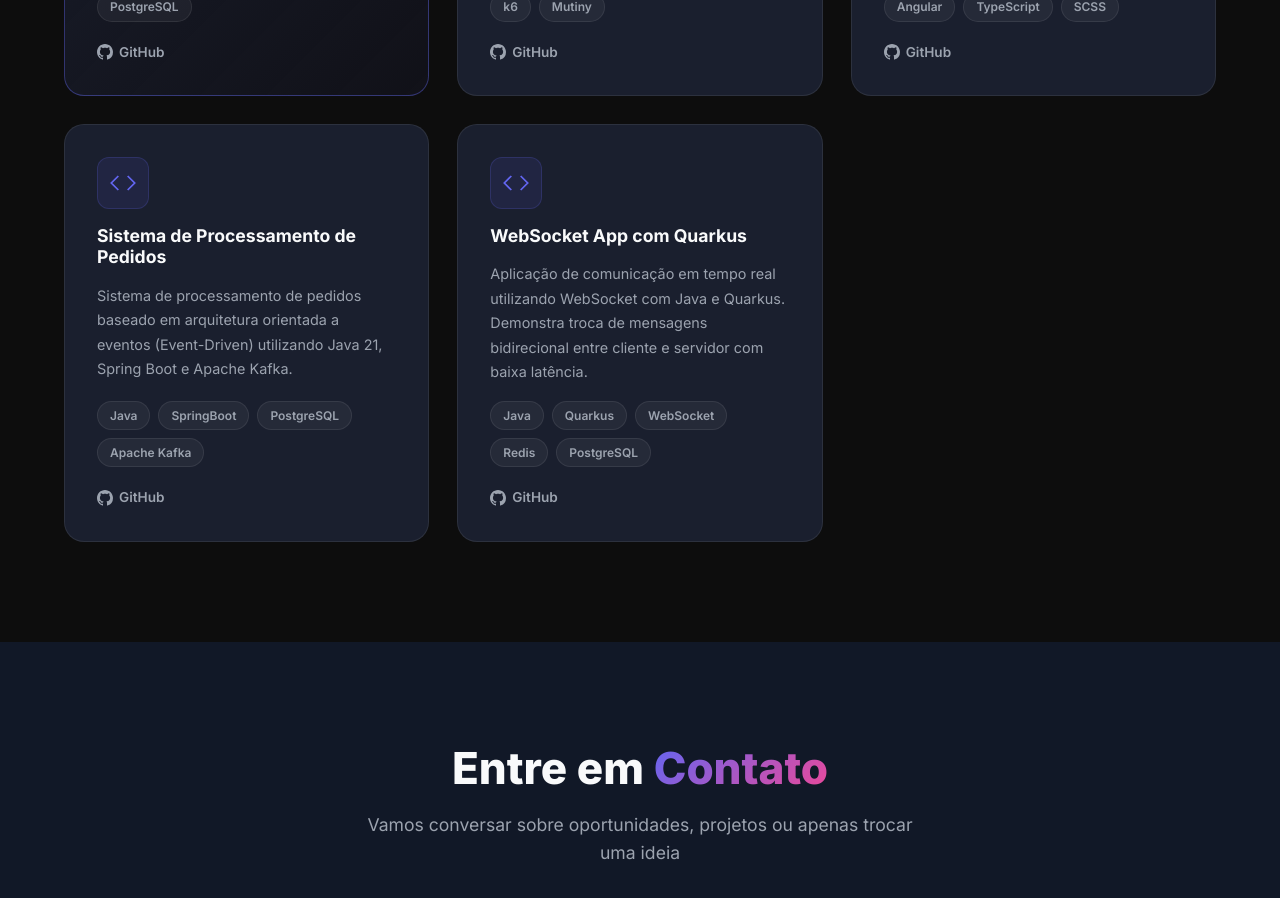
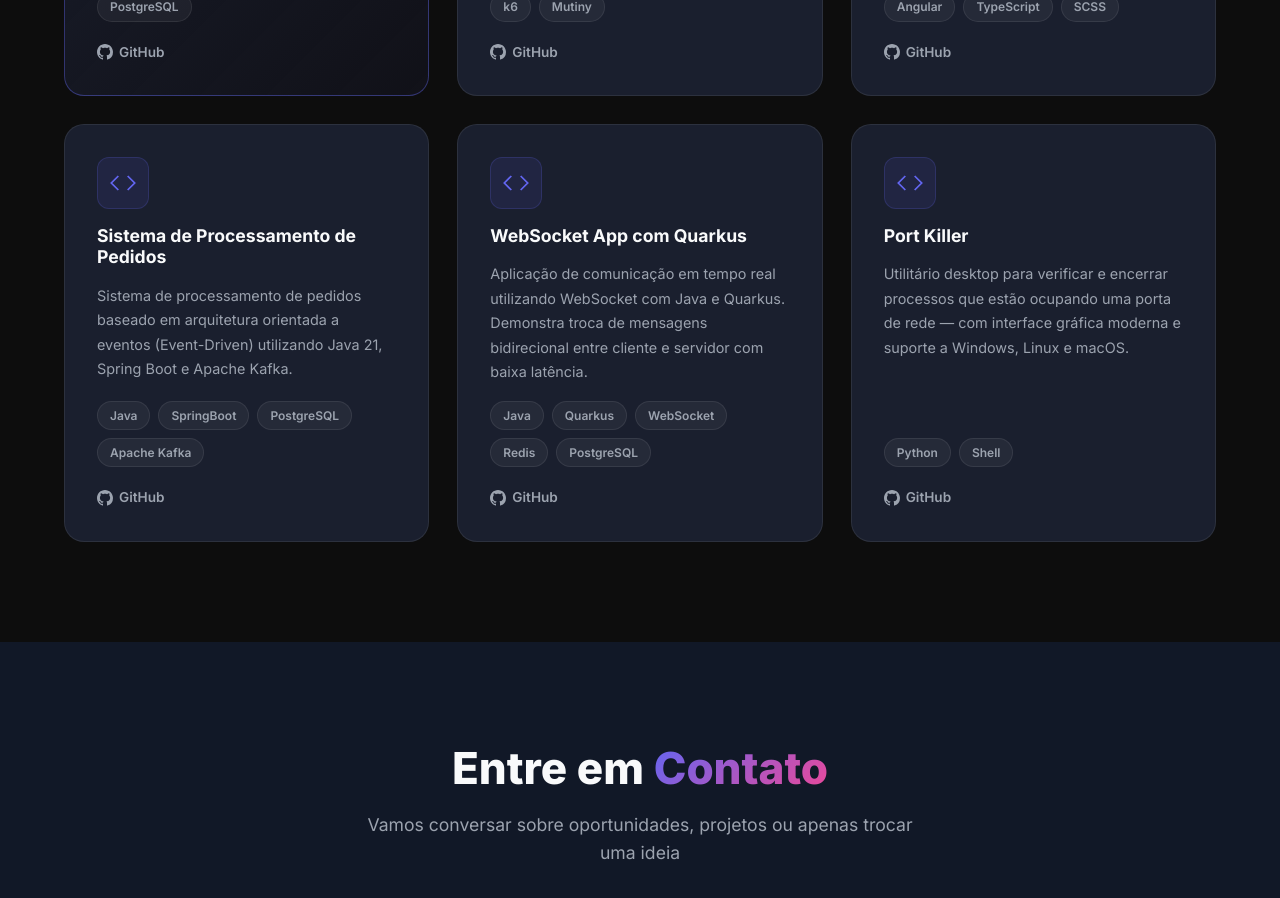
Before and after one commit to holandale0/personal-portfolio, an Angular app: page / in a window 1280 px wide. Shown: the part 6540-7438 px from the top of the page. Built offline with nearby package versions, Linux system fonts and the light colour scheme.

Commit message:
add new project

```diff
--- a/src/app/components/projects/projects.ts
+++ b/src/app/components/projects/projects.ts
@@ -48,6 +48,12 @@ export class Projects {
       description: 'Aplicação de comunicação em tempo real utilizando WebSocket com Java e Quarkus. Demonstra troca de mensagens bidirecional entre cliente e servidor com baixa latência.',
       tags: ['Java', 'Quarkus', 'WebSocket', 'Redis', 'PostgreSQL'],
       github: 'https://github.com/holandale0/websocket-java-quarkus-app'
+    },
+    {
+      title: 'Port Killer',
+      description: 'Utilitário desktop para verificar e encerrar processos que estão ocupando uma porta de rede — com interface gráfica moderna e suporte a Windows, Linux e macOS.',
+      tags: ['Python', 'Shell'],
+      github: 'https://github.com/holandale0/port-killer'
     }
   ];
 }
```
